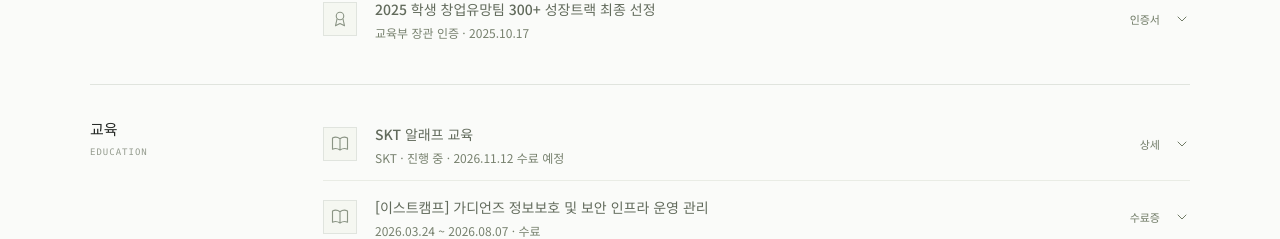
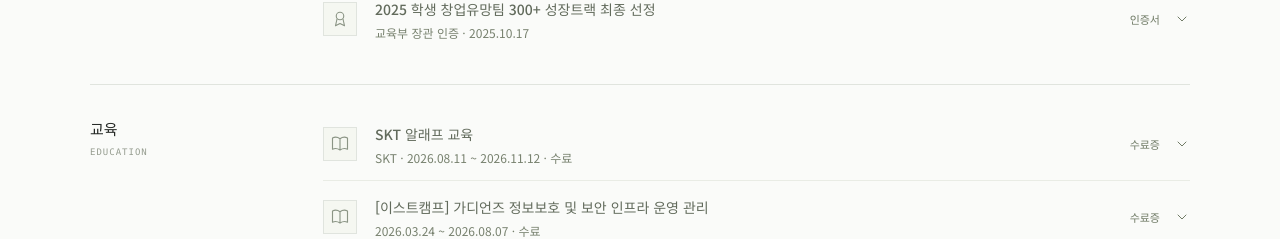
Before and after one commit to gyeonggumun/gyeonggu-portfolio, a React (Vite) app: page / in a window 1280 px wide. Shown: the part 834-1073 px from the top of the page. Built offline with nearby package versions, Linux system fonts and the light colour scheme.

Commit message:
feat(profile) : SKT 알래프 수료증과 교육 이력 반영

```diff
--- a/src/data/portfolio.js
+++ b/src/data/portfolio.js
@@ -54,10 +54,9 @@ export const education = [
     id: "education-03",
     title: "SKT 알래프 교육",
     organization: "SKT",
-    period: "진행 중 · 2026.11.12 수료 예정",
-    description: "현재 교육에 참여하고 있으며, 수료 후 수료증을 추가할 예정입니다.",
-    image: null,
-    pendingLabel: "수료 후 수료증 추가 예정",
+    period: "2026.08.11 ~ 2026.11.12 · 수료",
+    description: "AI 보안 에이전트 개발 과정을 수료하고 케테르(최고 등급) 인증을 받았습니다.",
+    image: "/images/completion-skt-aleph.png",
   },
   {
     id: "education-02",
```
Also changed, not shown: 1 other file (tests, documents, lock files or other folders).
